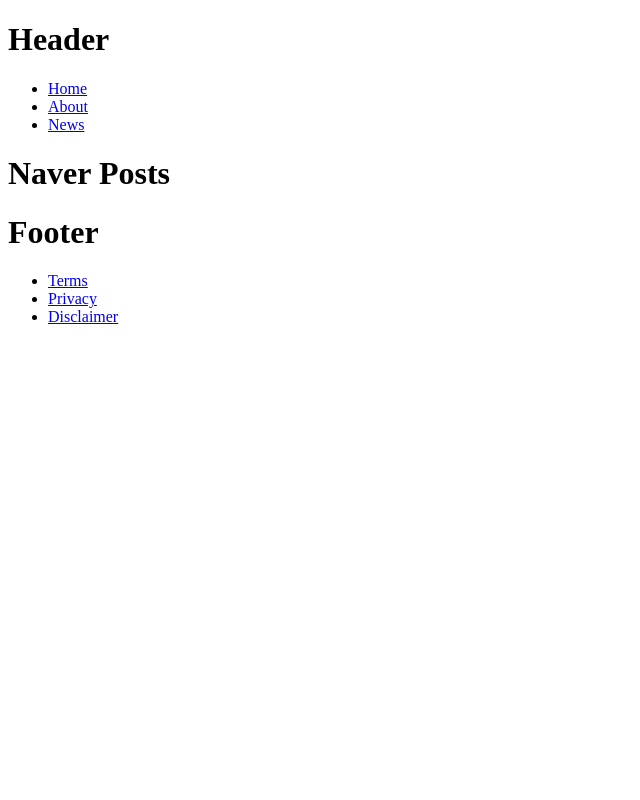
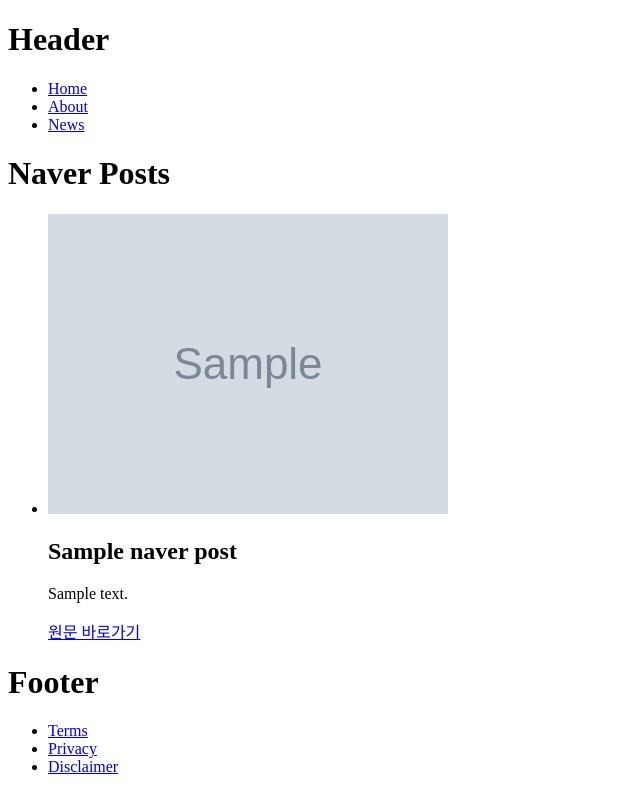
Before and after one commit to lioliolio/blog_practice, a Django app: template blog/blog/templates/naver_posts/list.html in a window 1280 px wide. Shown: the whole page, without its empty margins (0-640 px from the left). Run offline with Django 3.2, Linux system fonts and the light colour scheme; the template is opened without the code that fills it: most values are stand-ins (such as "Sample title", 1, 10 or a date in 2020); grey boxes marked "Sample" are stand-in pictures.

Commit message:
update naver_posts list view

```diff
--- a/blog/blog/templates/naver_posts/list.html
+++ b/blog/blog/templates/naver_posts/list.html
@@ -1,5 +1,16 @@
 {% extends "base.html" %}
 
 {% block content %}
-<h1> Naver Posts</h1>
+<h1>Naver Posts</h1>
+
+<ul>
+    {% for naver_post in naver_posts %}
+    <li>
+        <img src="{{ naver_post.thumbnail_image_url }}" alt="{{ naver_post.title }}">
+        <h2>{{ naver_post.title }}</h2>
+        <p>{{ naver_post.content }}</p>
+        <a href="{{ naver_post.original_url }}">원문 바로가기</a>
+    </li>
+    {% endfor %}
+</ul>
 {% endblock %}
```
